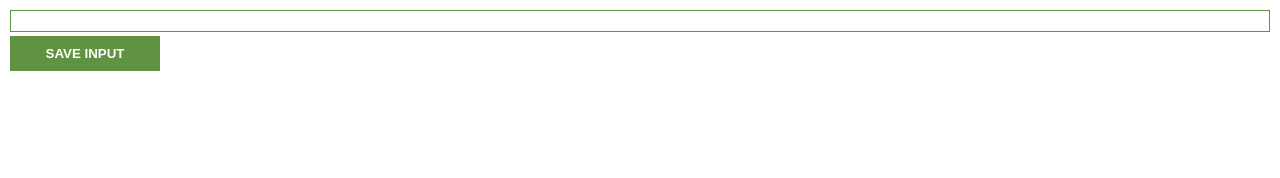
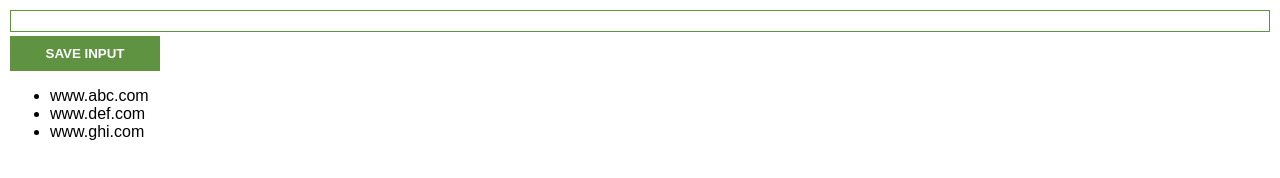
Before and after one commit to adityayadv03/Learning_Web_Development, a plain HTML site: page JS_Basics/Basic_Chrome_Extension/index.html in a window 1280 px wide. Drawn offline with Linux system fonts and the light colour scheme.

Commit message:
Learn about innerHTML

```diff
--- a/JS_Basics/Basic_Chrome_Extension/script.js
+++ b/JS_Basics/Basic_Chrome_Extension/script.js
@@ -2,16 +2,26 @@
 //     console.log("Button Clicked")
 // }
 
-let myLeads=[]
+let myLeads=["www.abc.com","www.def.com","www.ghi.com"]
 const inputEl=document.getElementById("input-el")
 const inputBtn=document.getElementById("input-btn")
 const ulEL=document.getElementById("ul-el")
 
 inputBtn.addEventListener("click" , function(){
-    // console.log("Button clicked from addEventListener")
     myLeads.push(inputEl.value)
+    console.log(myLeads)
 })
 
+let listItems=""
 for(let i=0 ; i<myLeads.length ; i+=1){
-    ulEL.textContent+=myLeads[i]+" "
+    listItems+="<li>"+myLeads[i]+"</li>"
 }
+ulEL.innerHTML=listItems
+
+// innerHTML Practice
+// let divEL=document.getElementById("container")
+// function buy(){
+//     divEL.innerHTML+="<p>Thank you for buying!</p>"
+// }
+
+// divEL.innerHTML="<button onclick='buy()'>But It!</button>"
```
Also changed, not shown: JS_Basics/Basic_Chrome_Extension/index.html (+3 -0 lines).
